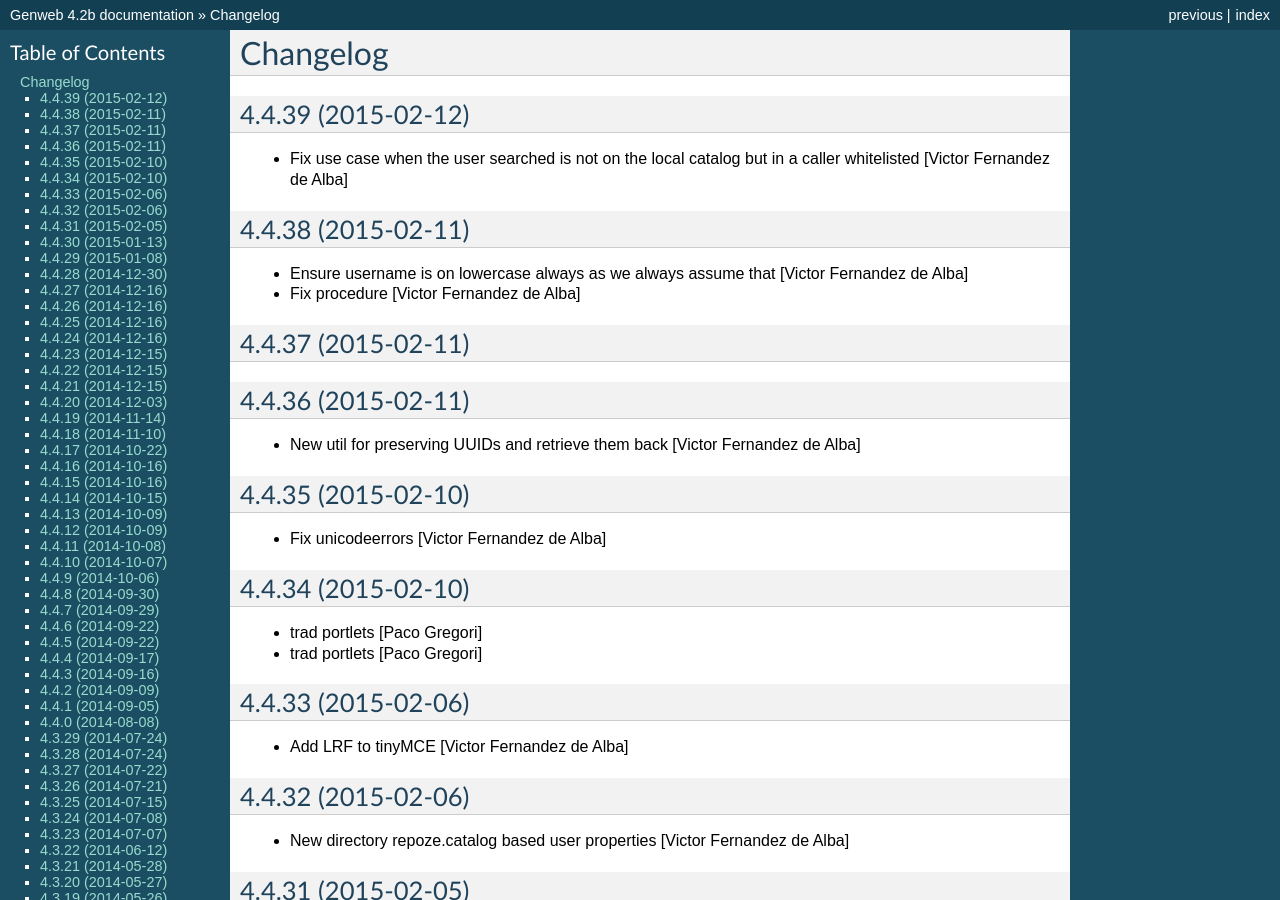
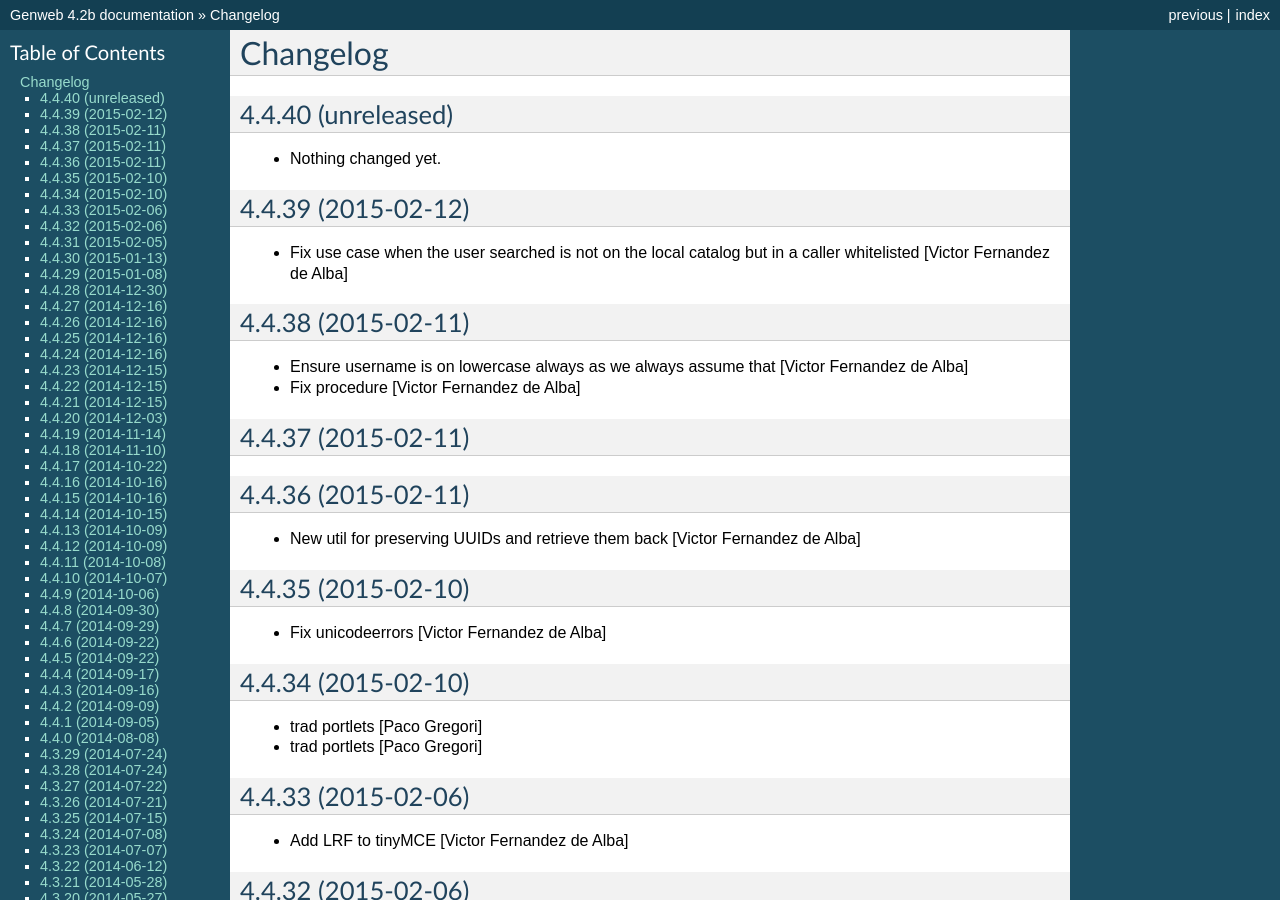
Before and after one commit to UPCnet/genweb.core, a Sphinx documentation site: the page built from docs/HISTORY.rst, in a window 1280 px wide and 900 px high. Built offline with Sphinx 7.4.7, drawn with Linux system fonts in a browser that asks for light colours.

Commit message:
Back to development: 4.4.40

```diff
--- a/docs/HISTORY.rst
+++ b/docs/HISTORY.rst
@@ -1,5 +1,11 @@
 Changelog
 =========
+
+4.4.40 (unreleased)
+-------------------
+
+- Nothing changed yet.
+
 
 4.4.39 (2015-02-12)
 -------------------
--- a/setup.py
+++ b/setup.py
@@ -1,7 +1,7 @@
 from setuptools import setup, find_packages
 import os
 
-version = '4.4.39'
+version = '4.4.40.dev0'
 
 README = open("README.rst").read()
 HISTORY = open(os.path.join("docs", "HISTORY.rst")).read()
```
